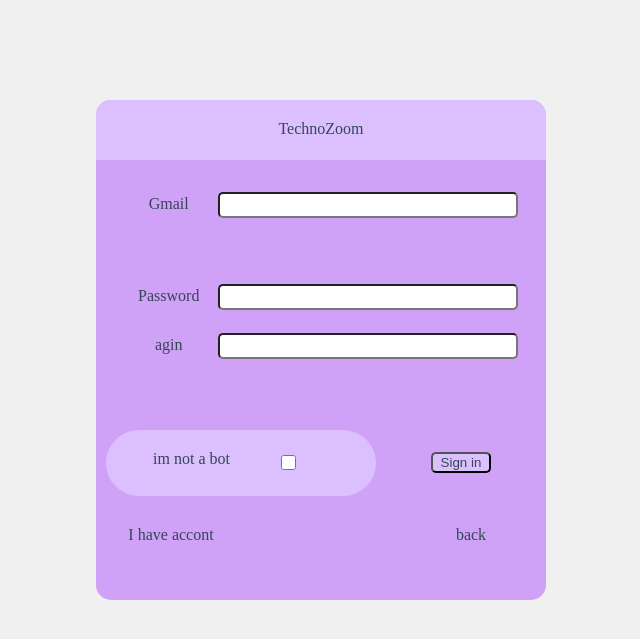
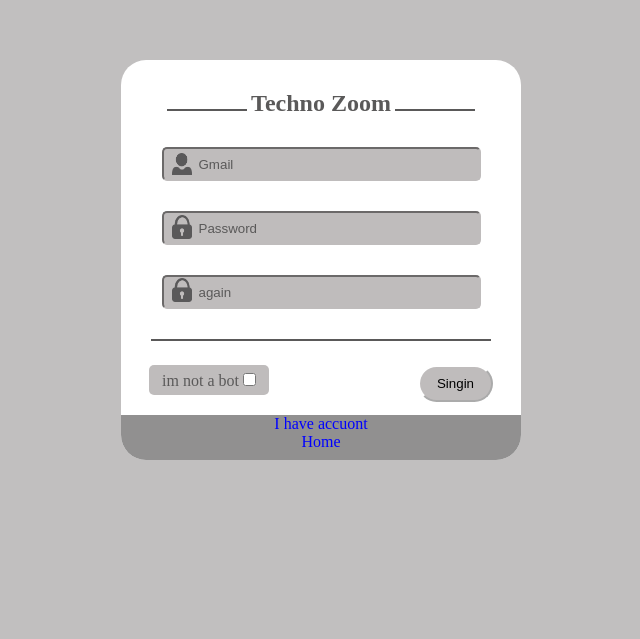
Before and after one commit to amIwrnkm/Website, a PHP site: page /html/signin.html in a window 1280 px wide. Shown: the top 639 px of the page, without its empty margins (319-959 px from the left). Run offline with PHP 8.4, Linux system fonts and the light colour scheme.

Commit message:
finaly signin & login css and html form

```diff
--- a/css/signin&login.css
+++ b/css/signin&login.css
@@ -1,105 +1,115 @@
+*{
+    margin: 0%;
+    padding: 0%;
+}
 body{
-    margin-top: 100px;
-    padding: 0%;
-    background-color: #F0F0F0;
-    color: #334755;
+    background-color: #c1bfbf;
     text-align: center;
+    color: #5a5959;
 }
-#main{
-    border-radius: 15px;
+section{
+    border-radius: 25px;
+    margin-top: 60px;
     display: inline-block;
-    background-color: #D0A2F7;
-    width: 450px;
-    height: 500px;
+    background-color: white;
+    width: 400px;
+    height: 400px;
 }
-p{
+::placeholder{
+    color: #5a5959;
+}
+img{
+    position: absolute;
+    width: 20px;
+    left: auto;
+    margin-left: 10px;
+}
+#userimg{top: 153px;}
+#passimg{top: 215px;}
+#passimg2{top: 278px;}
+h1{
     display: inline-block;
-    width: 20%;
+}
+section div{
     margin-top: 30px;
 }
-#first{
-    margin-top: 35px;
+#username, #password, #password1{
+    width: 70%;
+    height: 30px;
+    border-radius: 5px;
+    background-color: #bfbcbc;
+    border-color: #bfbcbc;
+    padding-left: 35px;
+    font: 100 arial;
 }
-input{
+#checkbox input{
+    margin-top: 8px;
+}
+#checkbox{
+    width: 30%;
+    height: 30px;
+    background-color: #bfbcbc;
+    border-radius: 5px;
+    float: left;
+    margin: 7%;
+    margin-top: 0%;
+}
+#sign{
+    float: right;
+    margin: 7%;
+    margin-top: 0%;
+}
+#fld{
+    margin-top: 5%;
+}
+.Jodasaz{
     display: inline-block;
-    width: 65%;
-    height: 20px;
-    border-radius: 5px;
+    text-align: center;
+    width: 85%;
+    height: 2px;
+    background-color: #5a5959;
+    margin-top: 30px;
+    margin-bottom: 0%;
 }
-#header{
+.Jodasaz1{
+    display: inline-block;
+    text-align: center;
+    width: 20%;
+    height: 2px;
+    background-color: #5a5959;
     margin: 0%;
-    background-color: #DCBFFF;
-    height: 60px;
-    border-top-right-radius: 15px;
-    border-top-left-radius: 15px;
-    width: 100%;
 }
-#header2{
-    margin-top: 20px;
+button{
+    width: 75px;
+    height: 36.5px;
+    background-color: #bfbcbc;
+    border-color: white;
+    border-radius: 25px;
+    float: left;
+    margin: 7%;
 }
-#agin{
-    margin-top: 15px;
+button:hover{
+    background-color: #323131;
+    color: #c1bfbf;
 }
-#footerASL{
-    display: inline-block;
-    width: 100%;
-    margin-top: 60px;
-}
-#footer{
-    display: inline-block;
-    width: 60%;
-    background-color: #DCBFFF;
-    border-radius: 100px;
-    float: left;
-    margin-left: 10px;
-}
-#End{
-    margin-top: 10px;
-    width: 60%;
-    height: 30px;
-    padding-top: 10px;
-}
-#bot{
-    width: 15px;
-    height: 15px;
-    margin-top: 25px;
-    margin-right: 80px;
-    border-radius: 0%;
+section>div>a{
+    margin: 9%;
     float: right;
 }
-#ok2{
-    margin: 0%;
-    margin-top: 22px;
-    background-color: #DCBFFF;
-    width: 60px;
-    color: #334755;
-    border-radius: 5px;
-}
-#ok{
-    display: inline-block;
+#footor{
+    position: absolute;
+    background-color: #919090;
+    height: 45px;
+    width: 400px;
+    border-bottom-left-radius: 25px;
+    border-bottom-right-radius: 25px;
+    top: 385px;
 }
 a{
+    color: blue;
     text-decoration: none;
-    color: #334755;
+    font-size: 16px;
 }
-#Tamam{
-    display: inline-block;
-    width: 100%;
+a:hover{
+    color: #323131;
 }
-#have{
-    float: left;
-    margin-top: 30px;
-    margin-left: 30px;
-}
-#back{
-    float: right;
-    margin-top: 30px;
-    margin-right: 30px
-}
-#masaig{
-    font-size: large;
-    color: red;
-    margin: 10px;
-    display: block;
-
-}
--- a/html/abuotpage.html
+++ b/html/abuotpage.html
@@ -138,5 +138,6 @@
             <a href="#"><li>Facebook</li></a>
         </ul>
     </div>
+    <script src="/js/search.js"></script>
 </body>
 </html>
--- a/html/signin.html
+++ b/html/signin.html
@@ -1,36 +1,39 @@
 <!DOCTYPE html>
 <html lang="en">
 <head>
-    <meta charset="UTF-8">
-    <title>Sign in</title>
+<meta charset="utf-8">
+<title>ثبت نام</title>
 <link rel="stylesheet" href="/css/signin&login.css">
 </head>
 <body>
-    <div id="main">
+  <section>
     <div id="header">
-            <p id="header2">TechnoZoom</p>
+      <p class="Jodasaz1"> </p>
+      <h1>Techno Zoom</h1>
+      <p class="Jodasaz1"> </p>
     </div>
-        <p id="first">Gmail</p>
-        <input type="email">
-        <p id="masaig"></p><br>
-        <p>Password</p>
-        <input id="Pass1js" type="password">
-        <p id="agin">agin</p>
-        <input id="Pass2js" type="password">
-        <div id="footerASL">
-            <div id="footer">
-                <p id="End">im not a bot</p>
-                <input id="bot" type="checkbox">
+    <div>
+      <img id="userimg" src="/img/username.png">
+      <input type="email" placeholder="Gmail" id="username">
     </div>
-            <div id="ok">
-                <button onclick="check()" id="ok2">Sign in</button>
+    <div>
+      <img id="passimg" src="/img/password.png">
+      <input type="password" placeholder="Password" id="password">
     </div>
-            <div id="Tamam">
-                <a href="Login.html"><p id="have">I have accont</p></a>
-                <a href="Homepage.html"><p id="back">back</p></a>
+    <div>
+      <img id="passimg2" src="/img/password.png">
+      <input type="password" placeholder="again" id="password1">
     </div>
+      <p class="Jodasaz"> </p>
+    <div id="fld">
+        <p id="checkbox">im not a bot <input type="checkbox" id="check"></p>
+      <button onclick="check()" id="sign">Singin</button>
     </div>
+    <div id="footor">
+            <p><a href="Login.html">I have accuont</a></p>
+            <p><a href="Homepage.html">Home</a></p>
     </div>
+  </section>
   <script src="/js/Signin.js"></script>
 </body>
 </html>
--- a/js/Signin.js
+++ /dev/null
@@ -1,18 +0,0 @@
-function check(){
-    document.getElementById("masaig").innerHTML="";
-    document.getElementById("Pass1js").focus();
-    var pas1 = document.getElementById("Pass1js").value;
-    document.getElementById("Pass2js").focus();
-    var pas2 = document.getElementById("Pass2js").value;
-    if(pas1 != pas2)
-    {
-        document.getElementById("masaig").innerHTML="Eror";
-        document.getElementById("Pass1js").value="";
-        document.getElementById("Pass2js").value="";
-    }
-    else
-    {
-        document.getElementById("Pass1js").value="";
-        document.getElementById("Pass2js").value="";
-    }
-}
```
Also changed, not shown: html/Login.html (+20 -18 lines), img/Posh.png (deleted), img/password.png (added), img/username.png (added). Lines whose indentation alone changed are shown as unchanged.
